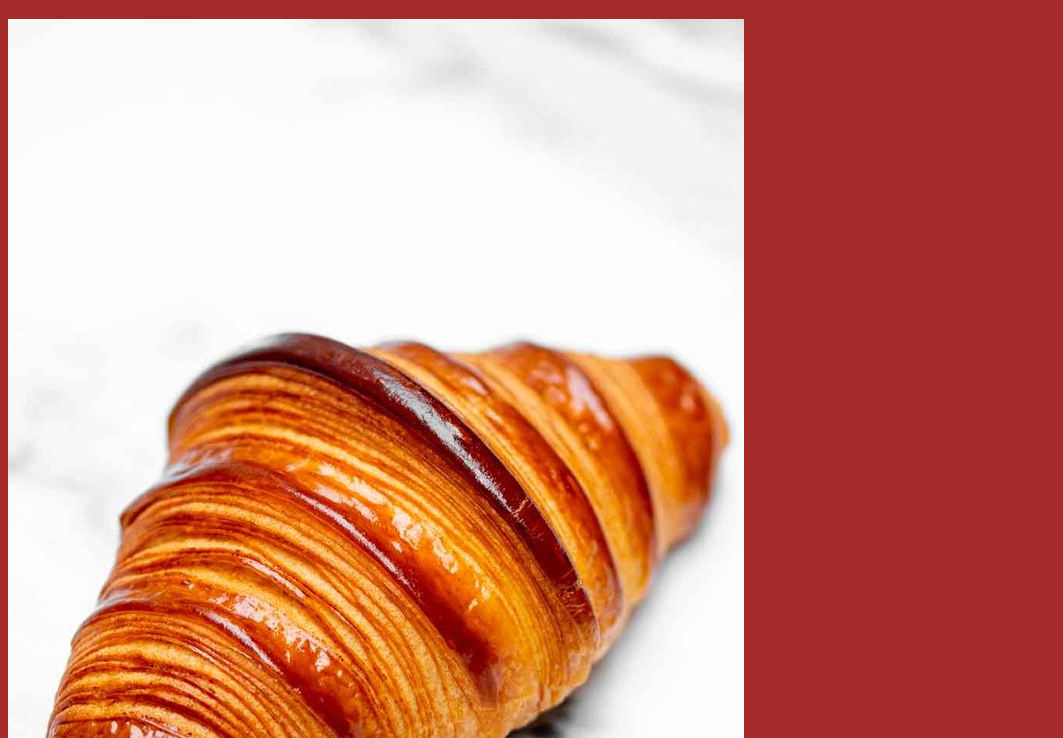
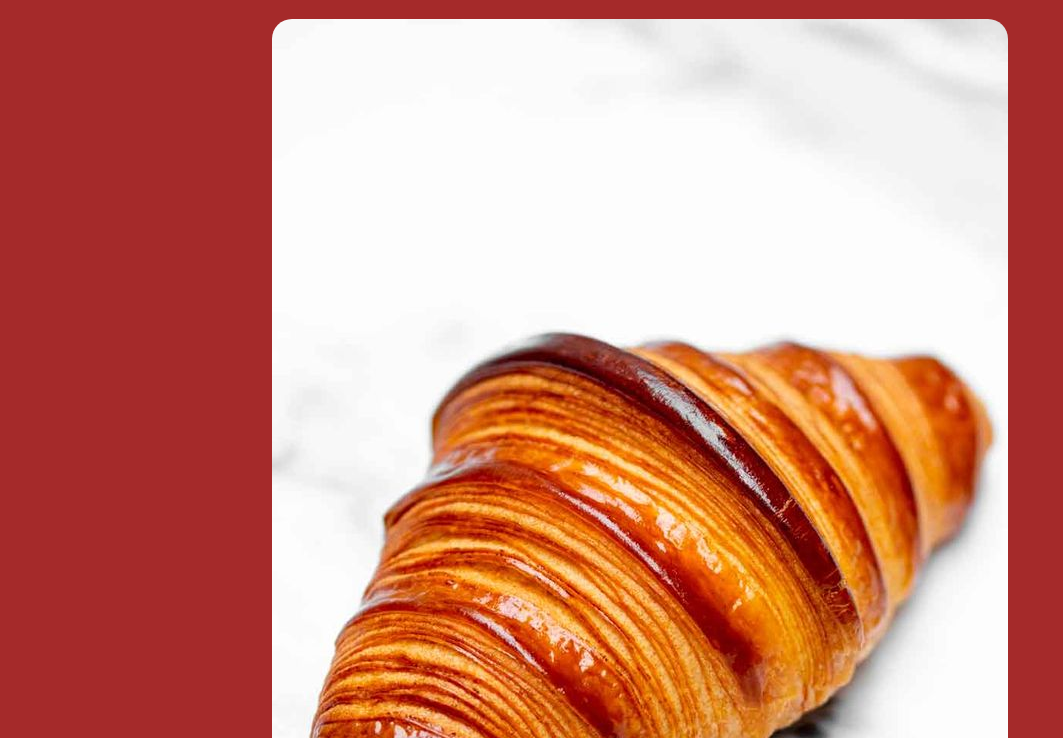
Before and after one commit to ChengetaiS/Croissant, a plain HTML site: page photo.html in a window 1280 px wide. Shown: the part 62-800 px from the top of the page, without its empty margins (0-1063 px from the left). Drawn offline with Linux system fonts and the light colour scheme.

Commit message:
fixed class

```diff
--- a/src/style.css
+++ b/src/style.css
@@ -12,7 +12,7 @@ footer a {
   margin: 0 10px;
   color: beige;
 }
-croissant-photo {
+.croissant-photo {
   margin: 0 auto;
   display: block;
   border-radius: 20px;
```
